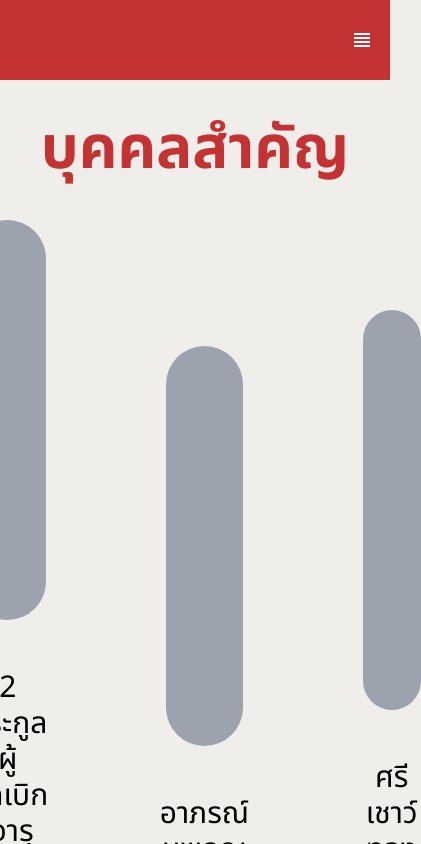
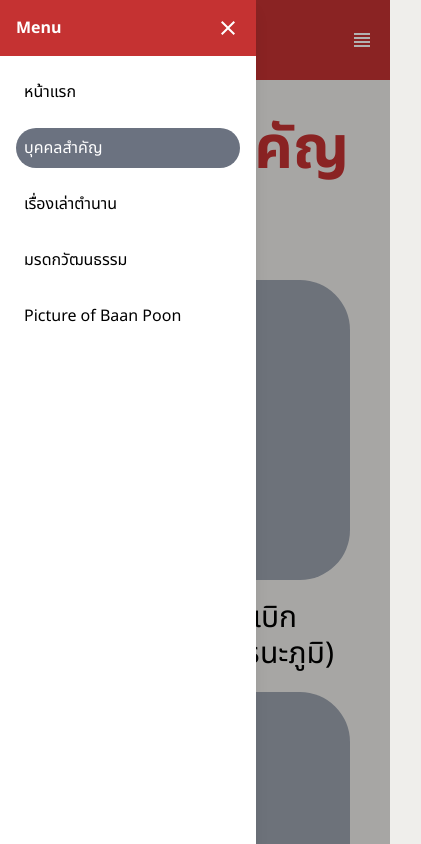
Before and after one commit to Ball15124/memoryOfBaanPoon, a Next.js app: page /important-people in a window 390 px wide. Both pictures are taken after a click on the icon 362 px from the left and 40 px from the top of the page. Shown: the top 844 px of the page, 421 px wide, since content can reach past the window. Built offline with nearby package versions, Linux system fonts and the light colour scheme.

Commit message:
Responsive home, legends

```diff
--- a/app/components/navigation/navbar.tsx
+++ b/app/components/navigation/navbar.tsx
@@ -1,19 +1,27 @@
 "use client"; // Mark this as a client component
 
-import React from "react";
+import React, { useState } from "react";
 import Link from "next/link";
 import { usePathname } from "next/navigation"; // Use the correct hook for App Router
 import { useRouter } from "next/navigation";
 import ViewHeadlineIcon from "@mui/icons-material/ViewHeadline";
+import CloseIcon from "@mui/icons-material/Close";
 
 const Navbar = () => {
+  const [isSidebarOpen, setIsSidebarOpen] = useState(false); // Sidebar state
   const pathname = usePathname(); // Get the current pathname
   const router = useRouter();
+
+  // Toggle sidebar visibility
+  const toggleSidebar = () => {
+    setIsSidebarOpen(!isSidebarOpen);
+  };
 
   return (
     <div className="w-full h-20 bg-[#c53232] fixed top-0 z-50">
       <div className="flex justify-end px-4 h-full">
         <div className="flex items-center">
+          {/* Desktop Links */}
           <ul className="hidden md:flex gap-x-10">
             <li>
               <button
@@ -46,7 +54,7 @@ const Navbar = () => {
             <li>
               <button
                 className={`${
-                  pathname.startsWith("/legends")  ? "bg-gray-500" : "bg-white"
+                  pathname.startsWith("/legends") ? "bg-gray-500" : "bg-white"
                 } hover:bg-gray-500 p-2 rounded-full ${
                   pathname.startsWith("/legends") ? "text-white" : "text-black"
                 } transition-colors duration-300`}
@@ -58,7 +66,9 @@ const Navbar = () => {
             <li>
               <button
                 className={`${
-                  pathname.startsWith("/cultural-heritage") ? "bg-gray-500" : "bg-white"
+                  pathname.startsWith("/cultural-heritage")
+                    ? "bg-gray-500"
+                    : "bg-white"
                 } hover:bg-gray-500 p-2 rounded-full ${
                   pathname.startsWith("/cultural-heritage")
                     ? "text-white"
@@ -82,8 +92,110 @@ const Navbar = () => {
               </button>
             </li>
           </ul>
-          <ViewHeadlineIcon className="text-white ml-4 cursor-pointer" />
+
+          {/* Sidebar Icon */}
+          <ViewHeadlineIcon
+            className="text-white ml-4 cursor-pointer md:hidden"
+            onClick={toggleSidebar}
+          />
         </div>
+      </div>
+
+      {/* Sidebar Overlay */}
+      <div
+        className={`fixed inset-0 bg-black bg-opacity-30 z-40 transition-opacity ${
+          isSidebarOpen ? "opacity-100 visible" : "opacity-0 invisible"
+        }`}
+        onClick={toggleSidebar}
+      />
+
+      {/* Sidebar Menu */}
+      <div
+        className={`fixed left-0 top-0 w-64 h-full bg-white shadow-lg z-50 transition-transform transform ${
+          isSidebarOpen ? "translate-x-0" : "-translate-x-full"
+        }`}
+      >
+        <div className="flex justify-between p-4 bg-[#c53232]">
+          <p className="text-white font-bold">Menu</p>
+          <CloseIcon className="text-white cursor-pointer" onClick={toggleSidebar} />
+        </div>
+        <ul className="flex flex-col p-4 gap-y-4">
+          <li>
+            <button
+              className={`${
+                pathname === "/" ? "bg-gray-500" : "bg-white"
+              } hover:bg-gray-500 p-2 rounded-full ${
+                pathname === "/" ? "text-white" : "text-black"
+              } transition-colors duration-300 w-full text-left`}
+              onClick={() => {
+                router.push("/");
+                toggleSidebar();
+              }}
+            >
+              หน้าแรก
+            </button>
+          </li>
+          <li>
+            <button
+              className={`${
+                pathname.startsWith("/important-people") ? "bg-gray-500" : "bg-white"
+              } hover:bg-gray-500 p-2 rounded-full ${
+                pathname.startsWith("/important-people") ? "text-white" : "text-black"
+              } transition-colors duration-300 w-full text-left`}
+              onClick={() => {
+                router.push("/important-people");
+                toggleSidebar();
+              }}
+            >
+              บุคคลสำคัญ
+            </button>
+          </li>
+          <li>
+            <button
+              className={`${
+                pathname.startsWith("/legends") ? "bg-gray-500" : "bg-white"
+              } hover:bg-gray-500 p-2 rounded-full ${
+                pathname.startsWith("/legends") ? "text-white" : "text-black"
+              } transition-colors duration-300 w-full text-left`}
+              onClick={() => {
+                router.push("/legends");
+                toggleSidebar();
+              }}
+            >
+              เรื่องเล่าตำนาน
+            </button>
+          </li>
+          <li>
+            <button
+              className={`${
+                pathname.startsWith("/cultural-heritage") ? "bg-gray-500" : "bg-white"
+              } hover:bg-gray-500 p-2 rounded-full ${
+                pathname.startsWith("/cultural-heritage") ? "text-white" : "text-black"
+              } transition-colors duration-300 w-full text-left`}
+              onClick={() => {
+                router.push("/cultural-heritage");
+                toggleSidebar();
+              }}
+            >
+              มรดกวัฒนธรรม
+            </button>
+          </li>
+          <li>
+            <button
+              className={`${
+                pathname === "/gallery" ? "bg-gray-500" : "bg-white"
+              } hover:bg-gray-500 p-2 rounded-full ${
+                pathname === "/gallery" ? "text-white" : "text-black"
+              } transition-colors duration-300 w-full text-left`}
+              onClick={() => {
+                router.push("/gallery");
+                toggleSidebar();
+              }}
+            >
+              Picture of Baan Poon
+            </button>
+          </li>
+        </ul>
       </div>
     </div>
   );
--- a/app/important-people/[id]/page.tsx
+++ b/app/important-people/[id]/page.tsx
@@ -35,20 +35,20 @@ const ImportantPersonDetail = () => {
   }
 
   return (
-    <main className="flex flex-col px-20">
+    <main className="flex flex-col px-10 md:px-20">
       <div className="mt-10">
-        <p className="text-[#c53232] text-6xl font-bold">{person.name}</p>
+        <p className="text-[#c53232] text-xl md:text-4xl xl:text-6xl font-bold">{person.name}</p>
       </div>
-      <div className="flex flex-row">
+      <div className="flex flex-col md:flex-row">
         {id != 1 ? (
-          <div className="w-1/3 h-[350px] mt-8 rounded-[50px] bg-gray-400" />
+          <div className="w-full md:w-1/3 h-[350px] mt-8 rounded-[50px] bg-gray-400" />
         ) : (
-          <div className="flex flex-col w-1/3">
+          <div className="flex flex-col w-full md:w-1/2 lg:w-1/3">
             <div className="w-full h-[350px] mt-8 rounded-[50px] bg-gray-400" />
             <div className="w-full h-[350px] mt-8 rounded-[50px] bg-gray-400" />
           </div>
         )}
-        <p className="text-black text-[36px] text-justify w-2/3 ml-8 mt-8">{person.description}</p>
+        <p className="text-black text-[20px] xl:text-[36px] text-justify w-full md:w-1/2 lg:w-2/3 md:ml-8 mt-8">{person.description}</p>
       </div>
     </main>
   );
--- a/app/important-people/page.tsx
+++ b/app/important-people/page.tsx
@@ -13,12 +13,12 @@ export default function ImportantPeople() {
       <div className="self-center mt-10">
         <p className="text-[#c53232] text-6xl font-bold">บุคคลสำคัญ</p>
       </div>
-      <div className="flex flex-row justify-center mt-10 px-20 gap-x-[120px]">
-        <div className="flex flex-col items-center justify-center w-1/3">
-          <div className="h-[400px] w-full rounded-[50px] bg-gray-400" />
+      <div className="flex flex-col md:flex-row justify-center mt-10 px-10 md:px-20 gap-x-[20px] lg:gap-x-[30px] 2xl:gap-x-[120px]">
+        <div className="flex flex-col items-center justify-center mt-[60px] lg:mt-[25px] w-full md:w-1/3">
+          <div className="h-[300px] xl:h-[400px] w-full rounded-[50px] bg-gray-400" />
           <button
             onClick={() => handleNavigation("1")}
-            className="mt-[50px] text-center"
+            className="mt-[20px] md:mt-[40px] mb-5 md:mb-0 text-center"
           >
             <span className="text-3xl">
               2 ตระกูลผู้บุกเบิก
@@ -26,20 +26,20 @@ export default function ImportantPeople() {
             </span>
           </button>
         </div>
-        <div className="flex flex-col items-center justify-center w-1/3">
-          <div className="h-[400px] w-full rounded-[50px] bg-gray-400" />
+        <div className="flex flex-col items-center justify-center w-full md:w-1/3">
+          <div className="h-[300px] xl:h-[400px] w-full rounded-[50px] bg-gray-400" />
           <button
             onClick={() => handleNavigation("2")}
-            className="mt-[50px] text-center"
+            className="mt-[30px] md:mt-[50px] mb-5 md:mb-0 text-center"
           >
             <span className="text-3xl">อาภรณ์ นพคุณ</span>
           </button>
         </div>
-        <div className="flex flex-col items-center justify-center w-1/3">
-          <div className="h-[400px] w-full rounded-[50px] bg-gray-400" />
+        <div className="flex flex-col items-center justify-center w-full md:w-1/3">
+          <div className="h-[300px] xl:h-[400px] w-full rounded-[50px] bg-gray-400" />
           <button
             onClick={() => handleNavigation("3")}
-            className="mt-[50px] text-center"
+            className="mt-[30px] md:mt-[50px] mb-5 md:mb-0 text-center"
           >
             <span className="text-3xl">ศรีเชาว์ ทองโปร่ง</span>
           </button>
--- a/app/legends/page.tsx
+++ b/app/legends/page.tsx
@@ -10,12 +10,12 @@ export default function Legends() {
   };
 
   return (
-    <main className="flex flex-col">
+    <main className="flex flex-col pb-10">
       <div className="self-center mt-10">
         <p className="text-[#c53232] text-6xl font-bold">เรื่องเล่าตำนาน</p>
       </div>
 
-      <div className="grid grid-cols-2 gap-20 mt-10 mx-20">
+      <div className="grid md:grid-cols-2 gap-20 mt-10 mx-20">
         {/* First button */}
         <button
           className="bg-[#c47a61] text-white py-4 px-8 rounded-lg text-4xl h-[180px]"
```
Also changed, not shown: app/page.tsx (+36 -36 lines).
